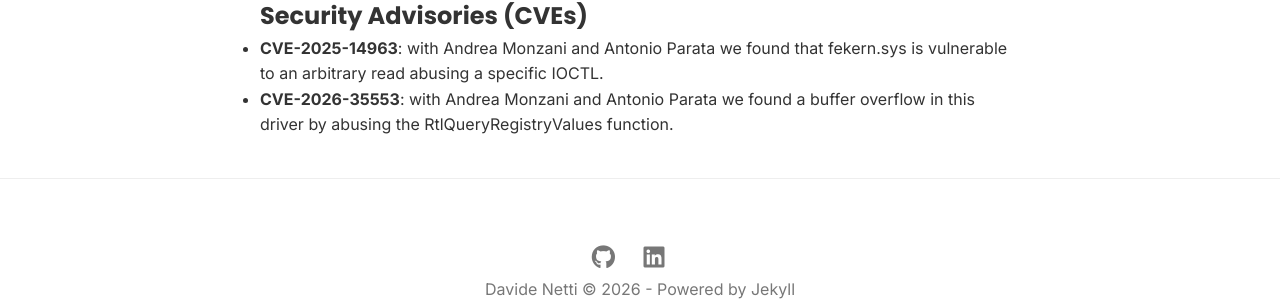
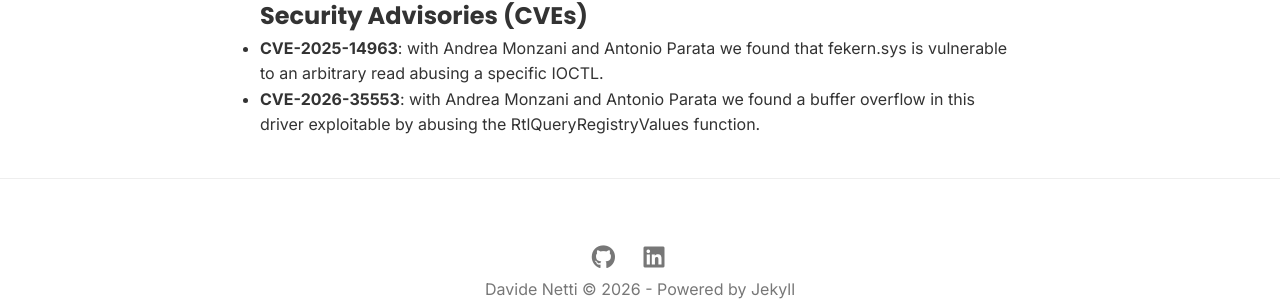
Before and after one commit to davidenetti/davidenetti.github.io, a Jekyll site: the page built from publications.md, in a window 1280 px wide. Shown: the part 388-695 px from the top of the page. Built offline with Jekyll 4.4.1, drawn with Linux system fonts in a browser that asks for light colours; a style sheet for code colours, icons or effects is not loaded.

Commit message:
Update publications.md

```diff
--- a/publications.md
+++ b/publications.md
@@ -8,4 +8,4 @@ title: Publications & CVEs
 
 ## Security Advisories (CVEs)
 - **CVE-2025-14963**: with Andrea Monzani and Antonio Parata we found that fekern.sys is vulnerable to an arbitrary read abusing a specific IOCTL.
-- **CVE-2026-35553**: with Andrea Monzani and Antonio Parata we found a buffer overflow in this driver by abusing the RtlQueryRegistryValues function.
+- **CVE-2026-35553**: with Andrea Monzani and Antonio Parata we found a buffer overflow in this driver exploitable by abusing the RtlQueryRegistryValues function.
```
